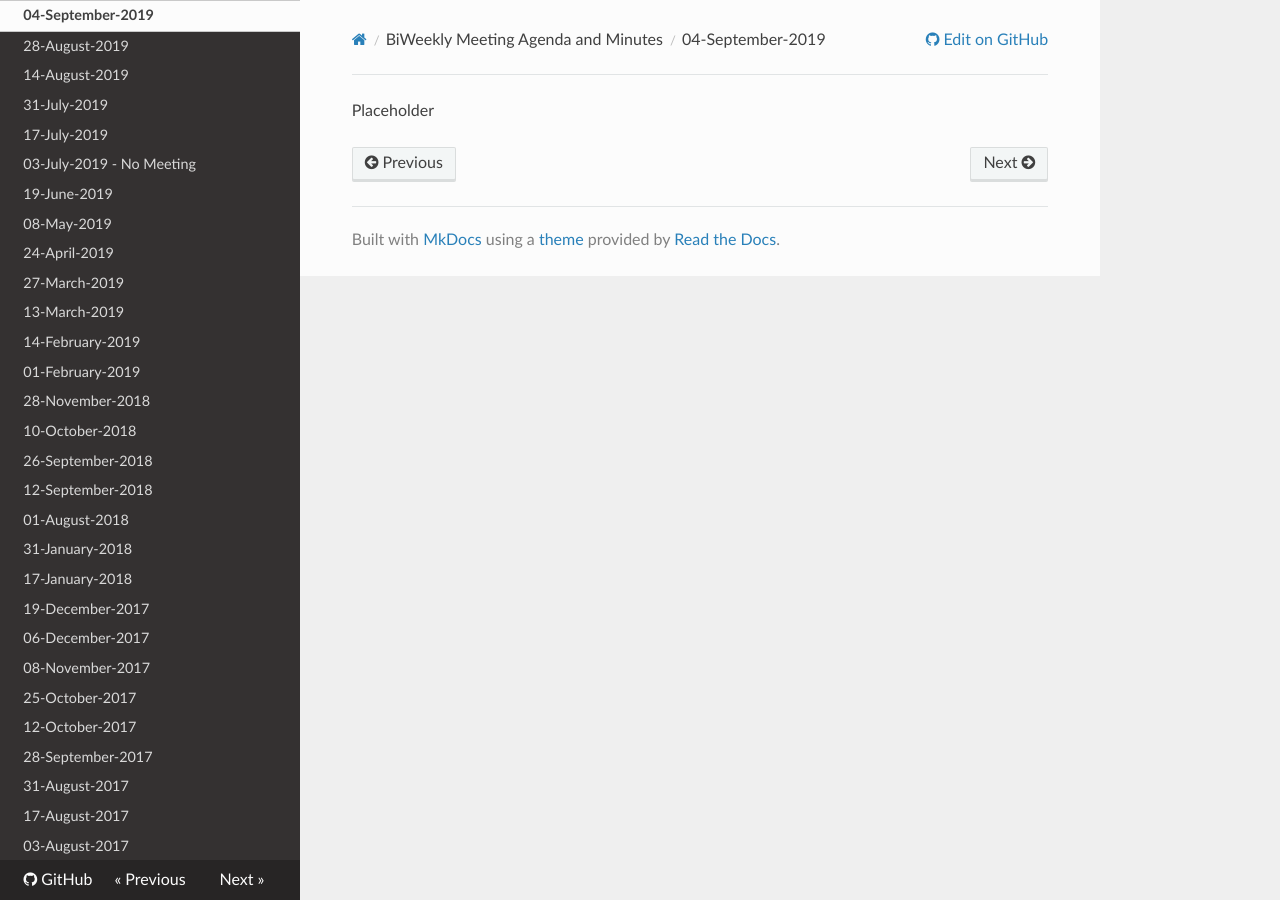
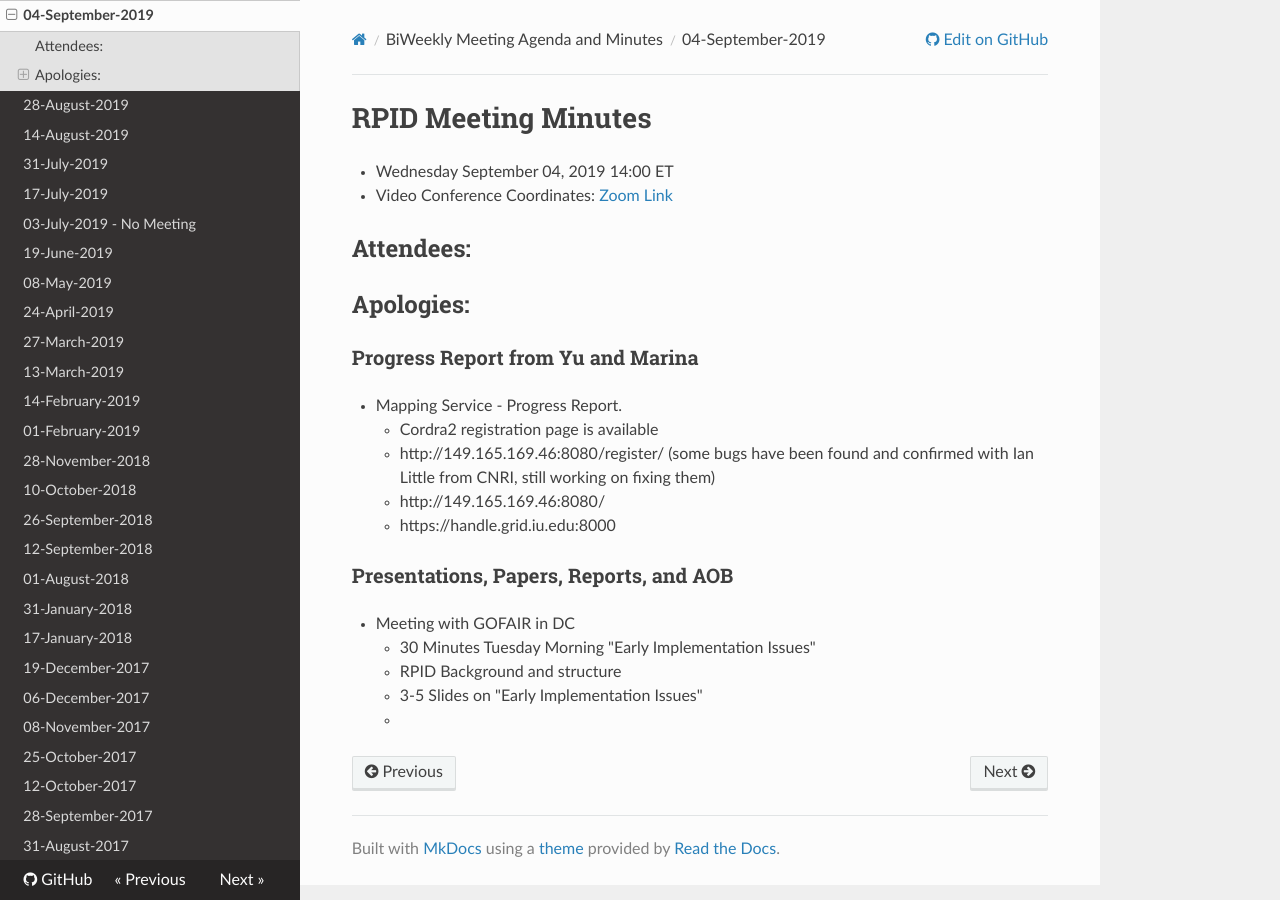
Before and after one commit to rpidproject/rpid, an MkDocs documentation site: the page built from docs/04-September-2019.md, in a window 1280 px wide. Built offline with MkDocs 1.6.1, drawn with Linux system fonts in a browser that asks for light colours; nearby versions of some CDN libraries; old or Windows-style settings are respelled for this version of MkDocs.

Commit message:
Update 04-September-2019.md

```diff
--- a/docs/04-September-2019.md
+++ b/docs/04-September-2019.md
@@ -1 +1,21 @@
-Placeholder
+# RPID Meeting Minutes
+
+   * Wednesday September 04, 2019 14:00 ET
+   * Video Conference Coordinates: [Zoom Link](https://iu.zoom.us/my/rquick)
+
+## Attendees:
+## Apologies:
+
+### Progress Report from Yu and Marina
+   * Mapping Service - Progress Report.
+      * Cordra2 registration page is available
+      * http://149.165.169.46:8080/register/ (some bugs have been found and confirmed with Ian Little from CNRI, still working on fixing them)
+      * http://149.165.169.46:8080/
+      * https://handle.grid.iu.edu:8000
+
+### Presentations, Papers, Reports, and AOB
+   * Meeting with GOFAIR in DC
+      * 30 Minutes Tuesday Morning "Early Implementation Issues"
+      * RPID Background and structure
+      * 3-5 Slides on "Early Implementation Issues"
+      *
```
